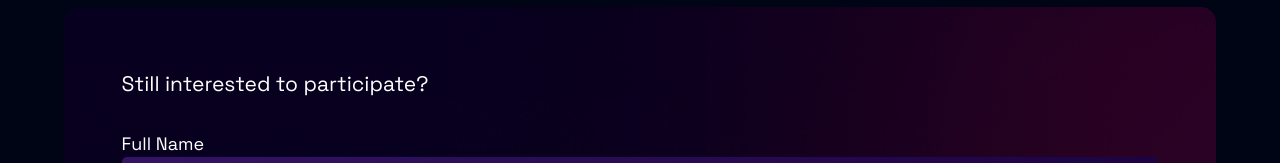
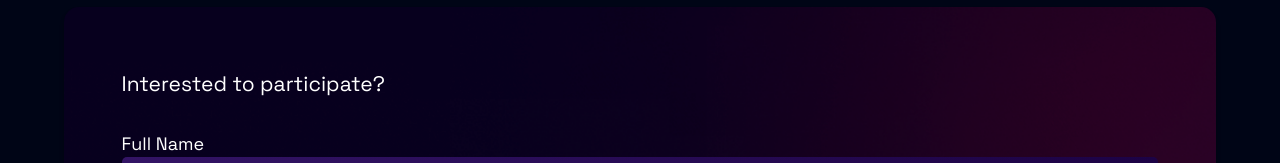
Before and after one commit to realsahilsaini/Techopedia10, a plain HTML site: page forms/labyrinth.html in a window 1280 px wide. Shown: the part 764-927 px from the top of the page. Drawn offline with nearby package versions, Linux system fonts and the light colour scheme; no server answers.

Commit message:
laby text

```diff
--- a/forms/labyrinth.html
+++ b/forms/labyrinth.html
@@ -151,7 +151,7 @@
                             </ul>
                             <form id="labyrinth" action="#" class="form">
                                 <div class="underline">
-                                    <u>Still interested to participate?</u>
+                                    <u>Interested to participate?</u>
                                 </div>
                                 <div class="form-component">
                                     <label class="label" for="name">Full Name</label>
```
